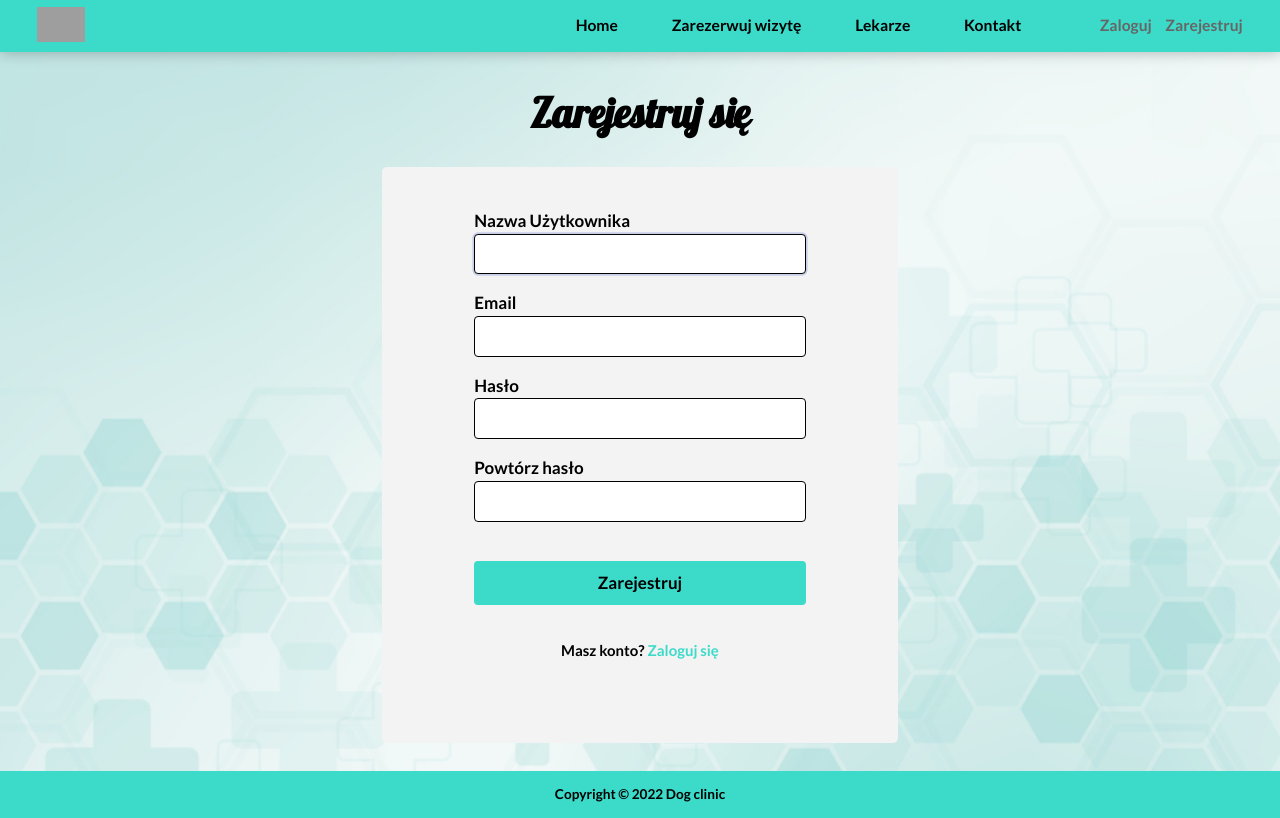
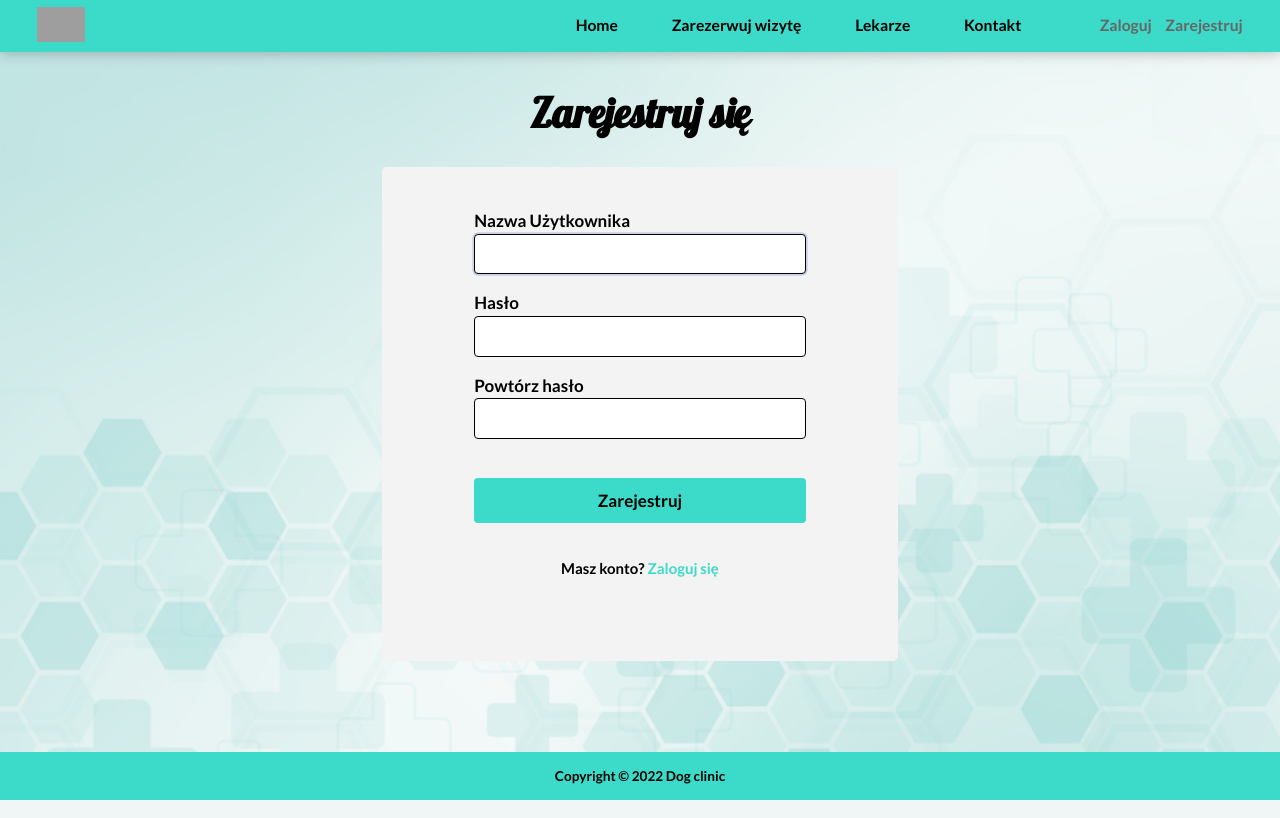
Before and after one commit to marekidziak1/ENGINEER2022_dog_clinic_system, a Django app: page /users/register/ in a window 1280 px wide. Run offline with Django 4.2, Linux system fonts and the light colour scheme; grey boxes are pictures that could not be loaded.

Commit message:
user registration cancel email field

```diff
--- a/backend/users/forms.py
+++ b/backend/users/forms.py
@@ -6,10 +6,9 @@ from django.contrib.auth.forms import UserCreationForm
 class UserRegisterForm(UserCreationForm):
     class Meta:
         model=User
-        fields = ['username', 'email','password1','password2']
+        fields = ['username','password1','password2']
     def __init__(self, *args, **kwargs):
         super(UserRegisterForm, self).__init__(*args, **kwargs)
-        self.fields['username'].widget.attrs.update({'class': 'g__form-input input'})
-        self.fields['email'].widget.attrs.update({'class': 'g__form-input input'})
-        self.fields['password1'].widget.attrs.update({'class': 'g__form-input input'})
-        self.fields['password2'].widget.attrs.update({'class': 'g__form-input input'})
+        self.fields['username'].widget.attrs.update({'class': 'g__form-input input', 'type':"text"})
+        self.fields['password1'].widget.attrs.update({'class': 'g__form-input input', 'type':"text"})
+        self.fields['password2'].widget.attrs.update({'class': 'g__form-input input', 'type':"text"})
--- a/backend/users/templates/users/register.html
+++ b/backend/users/templates/users/register.html
@@ -14,12 +14,6 @@
                         {{form.username}}
                         {{form.username.errors}}
                         <!-- <input type="text" name="username"  class="g__form-input input" required> -->
-                    </div>
-                    <div class="g__form-row">
-                        <label class="g__form-label">Email</label>
-                        {{form.email}}
-                        {{form.email.errors}}
-                        <!-- <input type="email" name="email" class="g__form-input input" required> -->
                     </div>
                     <div class="g__form-row">
                         <label class="g__form-label">Hasło</label>
```
Also changed, not shown: backend/db.sqlite3.
